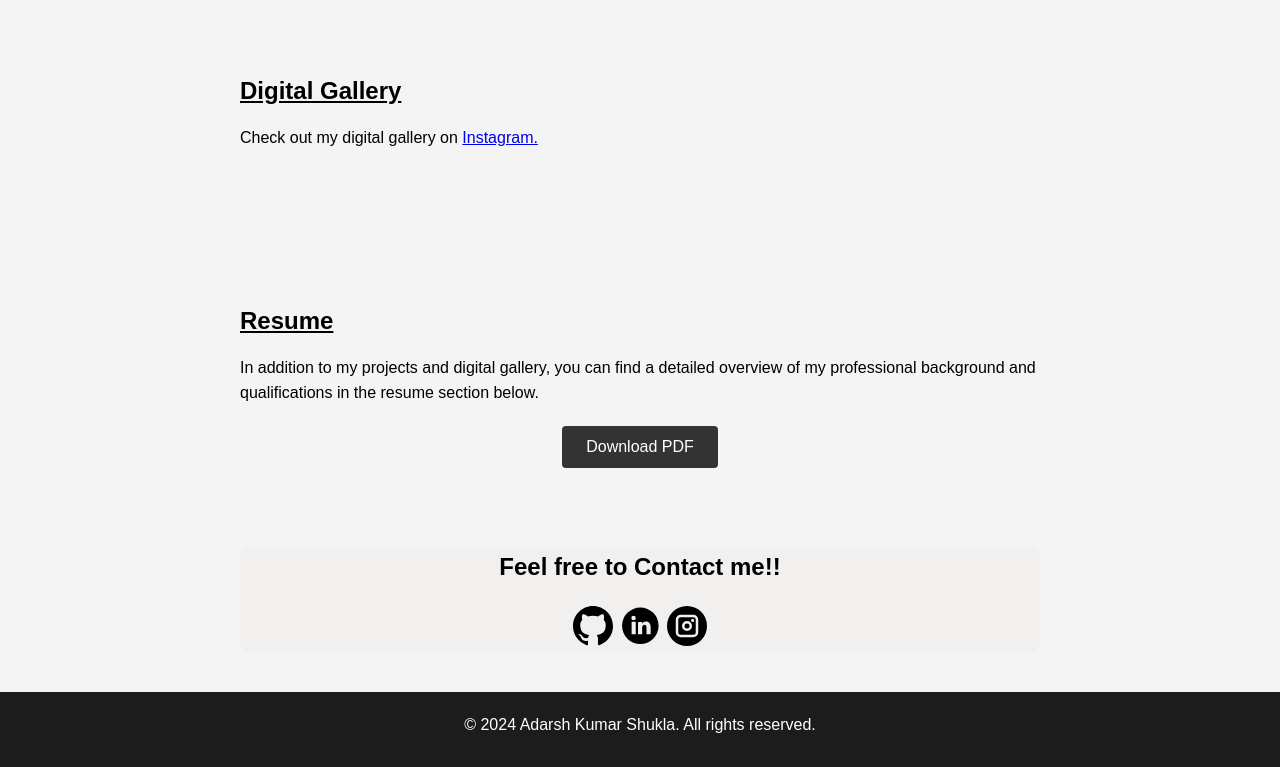
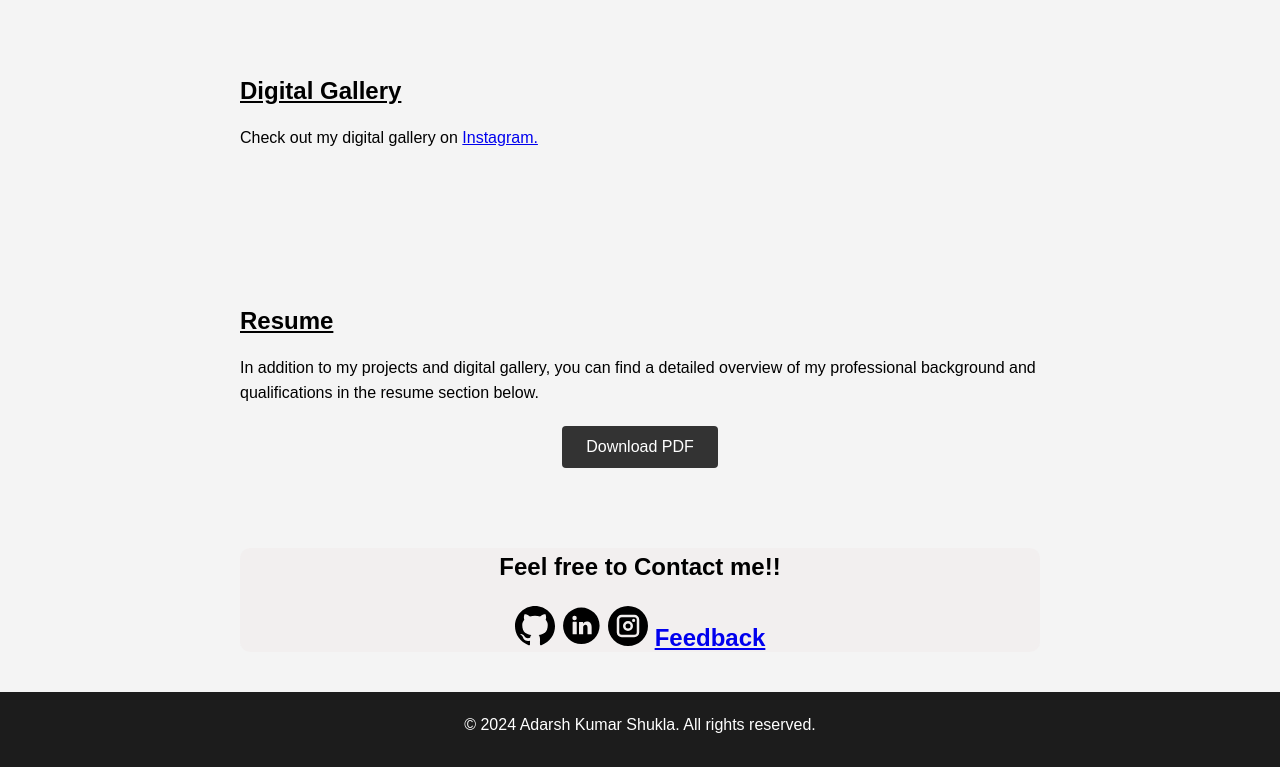
Before and after one commit to theidealshukla/portfolio, a plain HTML site: page index.html in a window 1280 px wide. Shown: the part 1101-1868 px from the top of the page. Drawn offline with Linux system fonts and the light colour scheme.

Commit message:
Update index.html

```diff
--- a/index.html
+++ b/index.html
@@ -82,14 +82,25 @@
     <div class="contact" id="contact">
       <p>Feel free to Contact me!!</p>
       <div class="social">
-        <a href="https://github.com/theidealshukla"><img src="icons/github.svg"></a>
+        <div>
+          <a href="https://github.com/theidealshukla"><img src="icons/github.svg"></a>
         <a href="https://www.linkedin.com/in/theidealshukla/"> <img src="icons/linkedin.svg"></a>
        <a href="https://www.instagram.com/theidealshukla/"> <img src="icons/instagram.svg"></a>
+
+        <a  href="https://forms.gle/7L6Tf5V53zjeHZXa8" class="feedback-button">
+
+Feedback</a>
+
+        </div>
+
+
 
 
 
 
       </div>
+
+
 
     </div>
 
```
